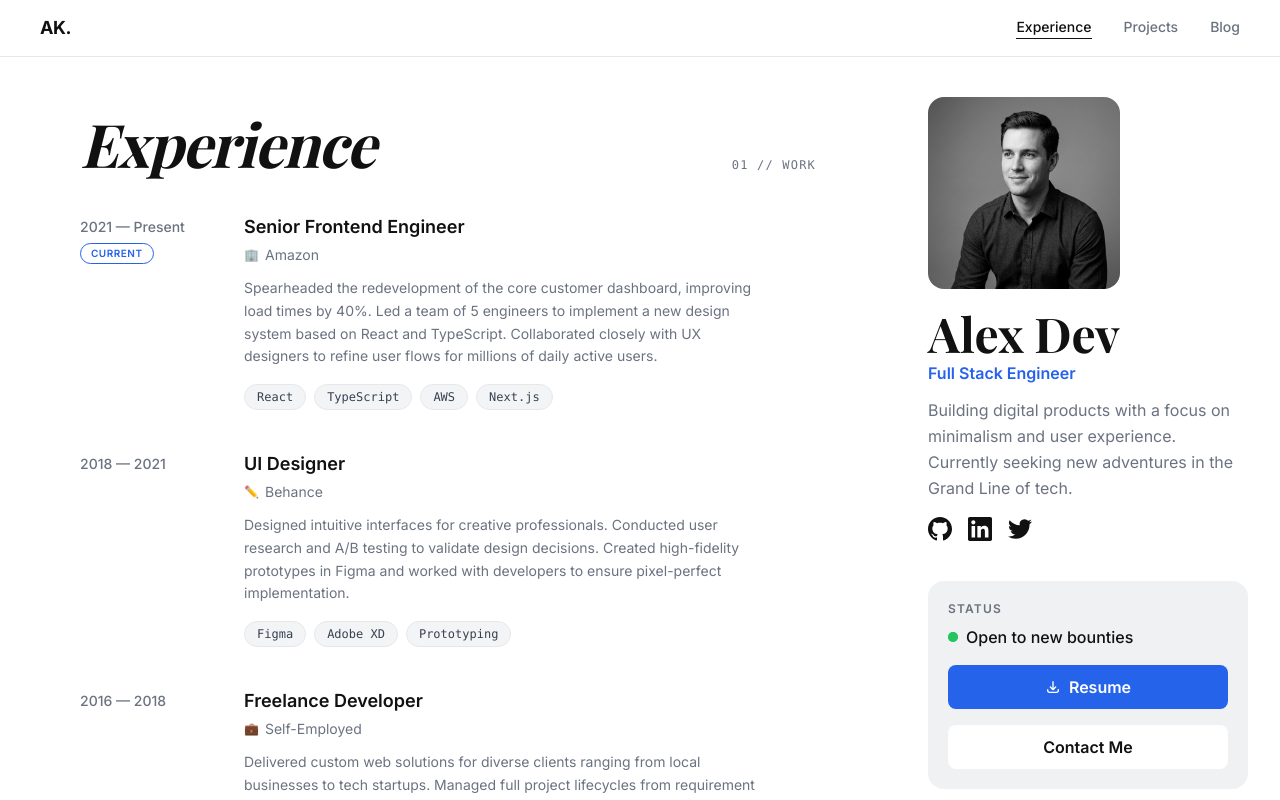
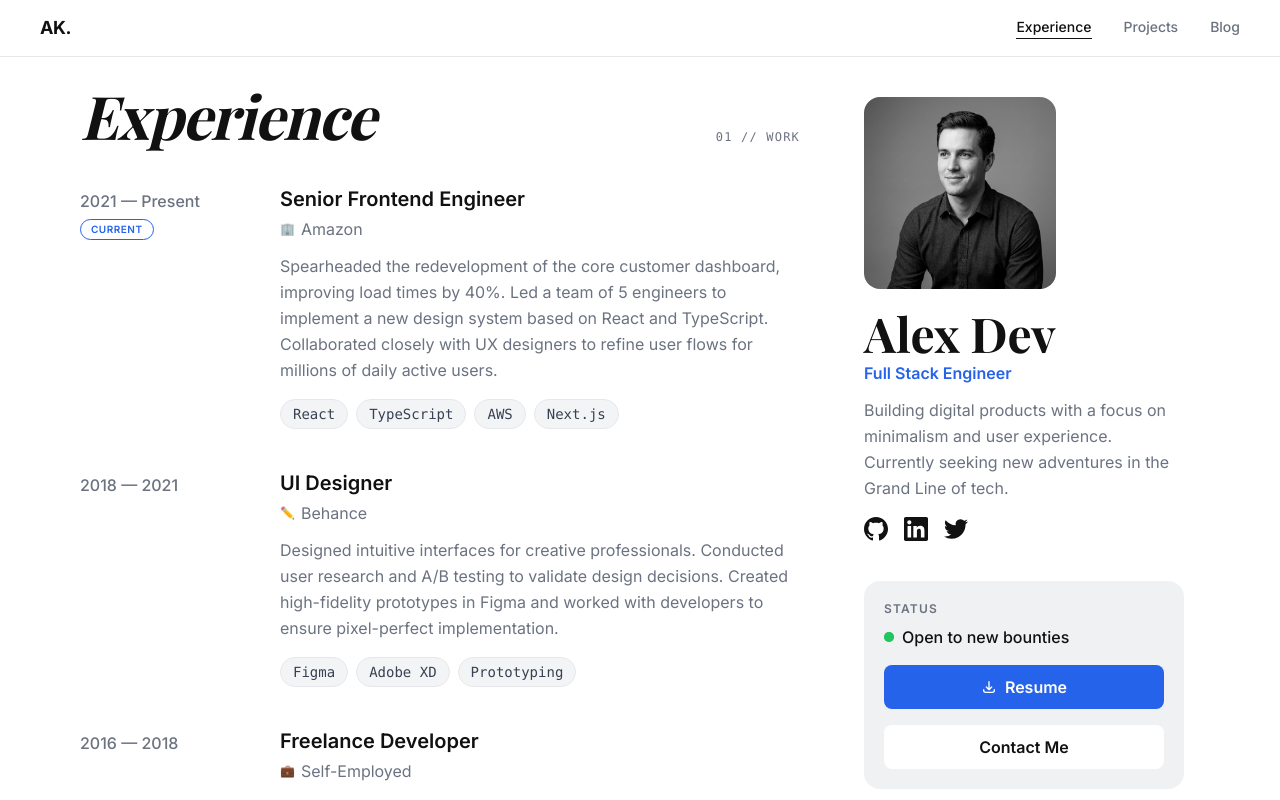
Before and after one commit to 27-aditya/portfolio, a Next.js app: page / in a window 1280 px wide. Built offline with nearby package versions, Linux system fonts and the light colour scheme; a web font is replaced by a local one.

Commit message:
fixed the padding minor touchups remaining

```diff
--- a/app/components/BlogSection.tsx
+++ b/app/components/BlogSection.tsx
@@ -38,17 +38,17 @@ export default function BlogSection({ data }: Props) {
                                 <div className="flex-1">
                                     {/* Meta */}
                                     <div className="flex items-center gap-3 mb-2">
-                                        <time className="text-xs font-mono text-muted">
+                                        <time className="text-sm font-mono text-muted">
                                             {post.date}
                                         </time>
                                         <span className="text-xs text-muted">·</span>
-                                        <span className="text-xs font-mono text-muted">
+                                        <span className="text-sm font-mono text-muted">
                                             {post.readTime}
                                         </span>
                                     </div>
 
                                     {/* Title */}
-                                    <h3 className="text-lg font-semibold text-foreground mb-1 group-hover:text-accent transition-colors">
+                                    <h3 className="text-xl font-semibold text-foreground mb-1 group-hover:text-accent transition-colors">
                                         {post.title}
                                     </h3>
 
@@ -57,7 +57,7 @@ export default function BlogSection({ data }: Props) {
                                         {post.tags.map((tag) => (
                                             <span
                                                 key={tag}
-                                                className="px-3 py-1 text-xs font-mono font-medium text-tag-text bg-tag-bg rounded-full border border-border"
+                                                className="px-3 py-1 text-sm font-mono font-medium text-tag-text bg-tag-bg rounded-full border border-border"
                                             >
                                                 {tag}
                                             </span>
@@ -80,7 +80,7 @@ export default function BlogSection({ data }: Props) {
                                     }`}
                             >
                                 <div className="pl-0 border-l-2 border-accent pl-4">
-                                    <p className="text-sm text-foreground leading-relaxed">
+                                    <p className="text-base text-foreground leading-relaxed">
                                         {post.description}
                                     </p>
                                 </div>
--- a/app/components/ExperienceSection.tsx
+++ b/app/components/ExperienceSection.tsx
@@ -22,11 +22,11 @@ export default function ExperienceSection({ data }: Props) {
                 {data.entries.map((exp, index) => (
                     <article
                         key={index}
-                        className="group grid grid-cols-1 sm:grid-cols-[140px_1fr] gap-2 sm:gap-6"
+                        className="group grid grid-cols-1 sm:grid-cols-[160px_1fr] gap-2 sm:gap-10"
                     >
                         {/* Date Column */}
                         <div className="pt-1">
-                            <p className="text-sm text-muted font-medium whitespace-nowrap">
+                            <p className="text-base text-muted font-medium whitespace-nowrap">
                                 {exp.period}
                             </p>
                             {exp.isCurrent && (
@@ -38,14 +38,14 @@ export default function ExperienceSection({ data }: Props) {
 
                         {/* Content Column */}
                         <div>
-                            <h3 className="text-lg font-semibold text-foreground mb-1 group-hover:text-accent transition-colors">
+                            <h3 className="text-xl font-semibold text-foreground mb-1 group-hover:text-accent transition-colors">
                                 {exp.title}
                             </h3>
-                            <p className="text-sm text-muted mb-3 flex items-center gap-1.5">
+                            <p className="text-base text-muted mb-3 flex items-center gap-1.5">
                                 <span className="text-xs">{exp.icon}</span>
                                 {exp.company}
                             </p>
-                            <p className="text-sm text-muted leading-relaxed mb-4 max-w-lg">
+                            <p className="text-base text-muted leading-relaxed mb-4">
                                 {exp.description}
                             </p>
 
@@ -54,7 +54,7 @@ export default function ExperienceSection({ data }: Props) {
                                 {exp.tags.map((tag) => (
                                     <span
                                         key={tag}
-                                        className="px-3 py-1 text-xs font-mono font-medium text-tag-text bg-tag-bg rounded-full border border-border"
+                                        className="px-3 py-1 text-sm font-mono font-medium text-tag-text bg-tag-bg rounded-full border border-border"
                                     >
                                         {tag}
                                     </span>
--- a/app/components/PageContent.tsx
+++ b/app/components/PageContent.tsx
@@ -61,8 +61,8 @@ export default function PageContent({ experience, projects, blog }: Props) {
             {/* Body: 60-40 split, each independently scrollable, no visible scrollbars */}
             <div className="flex flex-1 overflow-hidden">
                 {/* Left Column — 60% */}
-                <main className="w-[70%] overflow-y-auto no-scrollbar px-8 lg:px-14 xl:px-20 py-10 lg:py-14">
-                    <div className="max-w-3xl">
+                <main className="w-[65%] overflow-y-auto no-scrollbar pl-8 pr-4 lg:pl-14 lg:pr-6 xl:pl-20 xl:pr-8 py-5 lg:py-7">
+                    <div className="max-w-4xl">
                         {activeTab === "experience" && (
                             <ExperienceSection data={experience} />
                         )}
--- a/app/components/ProjectsSection.tsx
+++ b/app/components/ProjectsSection.tsx
@@ -52,13 +52,13 @@ export default function ProjectsSection({ data }: Props) {
                                 onClick={() => setExpandedIndex(isExpanded ? null : index)}
                             >
                                 <div className="flex-1">
-                                    <h3 className="text-lg font-semibold text-foreground mb-1 group-hover:text-accent transition-colors">
+                                    <h3 className="text-xl font-semibold text-foreground mb-1 group-hover:text-accent transition-colors">
                                         {project.title}
                                     </h3>
-                                    <p className="text-xs font-mono text-muted mb-3">
+                                    <p className="text-sm font-mono text-muted mb-3">
                                         {project.tech}
                                     </p>
-                                    <p className="text-sm text-muted leading-relaxed max-w-lg">
+                                    <p className="text-base text-muted leading-relaxed">
                                         {project.description}
                                     </p>
                                 </div>
```
